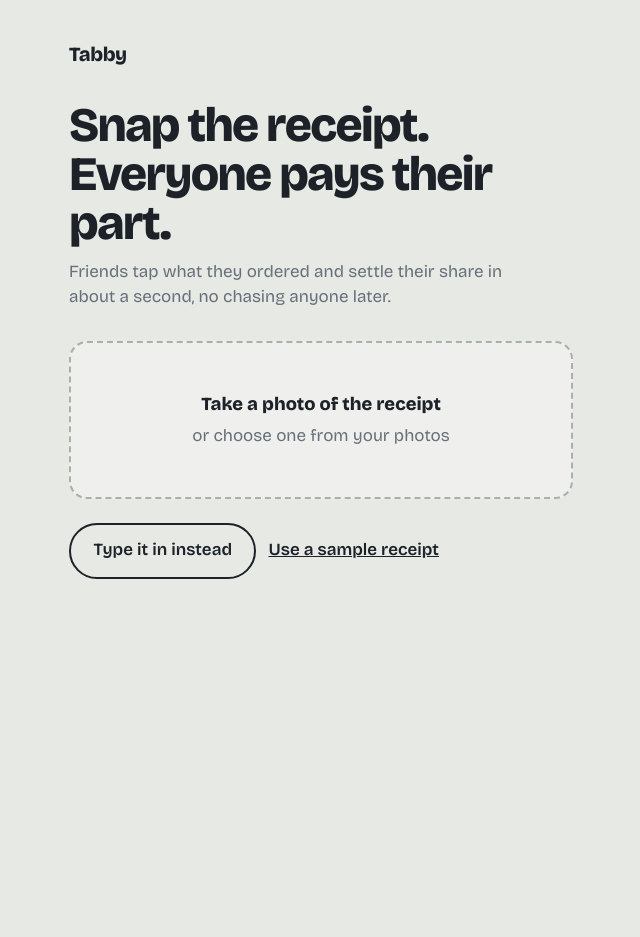
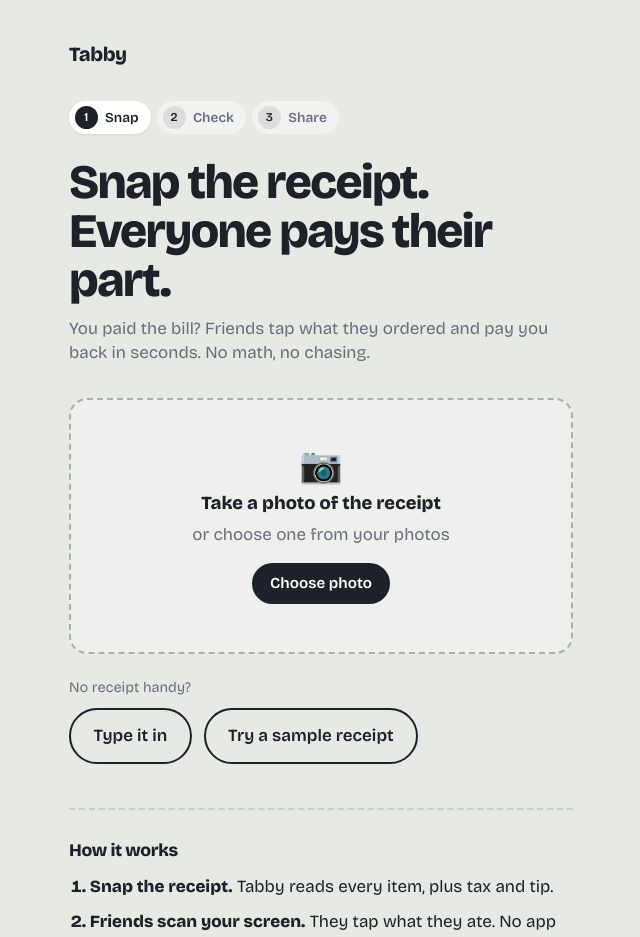
Before and after one commit to jellyfishing2346/hackknight, a Next.js app: page / in a window 1280 px wide. Shown: the top 937 px of the page, without its empty margins (319-959 px from the left). Before the commit the page ends 800 px from the top, so only its background shows below. Built offline with nearby package versions, Linux system fonts and the light colour scheme.

Commit message:
Clarity pass: steps, plain language, guided buttons

```diff
--- /dev/null
+++ b/app/components/Steps.tsx
@@ -0,0 +1,16 @@
+/** A simple numbered progress strip so people always know where they are and what's next. */
+export function Steps({ steps, current }: { steps: string[]; current: number }) {
+  return (
+    <ol className="steps" aria-label="Progress">
+      {steps.map((label, i) => {
+        const state = i < current ? "done" : i === current ? "now" : "next";
+        return (
+          <li key={label} className={`step ${state}`} aria-current={state === "now" ? "step" : undefined}>
+            <span className="step-num" aria-hidden="true">{state === "done" ? "✓" : i + 1}</span>
+            <span className="step-label">{label}</span>
+          </li>
+        );
+      })}
+    </ol>
+  );
+}
--- a/app/globals.css
+++ b/app/globals.css
@@ -173,3 +173,42 @@
 .sound-toggle { margin: 0 0 1rem; font-size: 0.9rem; }
 .sound-toggle .link { font-weight: 500; color: var(--muted); }
 .sound-toggle .link:hover { color: var(--ink); }
+
+/* ---------- Clarity pass: steps, callouts, how-it-works ---------- */
+.steps { list-style: none; display: flex; gap: 0.4rem; padding: 0; margin: 0 0 1.5rem; flex-wrap: wrap; }
+.step { display: flex; align-items: center; gap: 0.45rem; font-size: 0.85rem; font-weight: 600; color: var(--muted); padding: 0.3rem 0.75rem 0.3rem 0.35rem; border-radius: 999px; background: rgba(255,255,255,0.45); }
+.step-num { display: grid; place-items: center; width: 1.45rem; height: 1.45rem; border-radius: 50%; font-size: 0.75rem; background: rgba(28,34,40,0.1); color: var(--ink); }
+.step.now { background: var(--paper); color: var(--ink); box-shadow: 0 1px 3px rgba(28,34,40,0.08); }
+.step.now .step-num { background: var(--ink); color: var(--paper); }
+.step.done .step-num { background: var(--stamp); color: var(--paper); }
+
+.callout { background: #fff8d6; border: 1px solid #f0dc7a; border-radius: 12px; padding: 0.75rem 1rem; margin: 0 0 1rem; font-size: 0.95rem; }
+.host-hint, .callout { max-width: 26rem; }
+.live .callout { margin-top: 1rem; }
+
+.mini-steps { margin: 0.4rem 0 0; padding-left: 1.2rem; color: var(--muted); font-size: 0.95rem; }
+.mini-steps li { margin: 0.15rem 0; }
+
+.btn.big { min-height: 3.6rem; font-size: 1.1rem; }
+.drop-icon { font-size: 2.2rem; line-height: 1; }
+.drop .btn { margin-top: 0.6rem; pointer-events: none; }
+
+.how { margin-top: 2.75rem; padding-top: 1.75rem; border-top: 2px dashed #c9cec8; }
+.how h2 { font-size: 1.1rem; }
+.how ol { margin: 0; padding-left: 1.3rem; display: grid; gap: 0.6rem; }
+.how li::marker { font-weight: 800; }
+
+.advanced summary { cursor: pointer; font-size: 0.9rem; color: var(--muted); font-weight: 500; }
+.advanced summary:hover { color: var(--ink); }
+.link.quiet { color: var(--muted); font-weight: 500; }
+
+.waiting { display: flex; align-items: center; gap: 0.6rem; }
+.spinner { width: 1.6rem; height: 1.6rem; border-radius: 50%; border: 3px solid rgba(28,34,40,0.15); border-top-color: var(--ink); animation: spin 0.9s linear infinite; }
+.spinner.small { width: 1rem; height: 1rem; border-width: 2px; }
+@keyframes spin { to { transform: rotate(360deg); } }
+@media (prefers-reduced-motion: reduce) { .spinner { animation-duration: 2.5s; } }
+@media (max-width: 30rem) {
+  .steps { gap: 0.3rem; flex-wrap: nowrap; }
+  .step { font-size: 0.74rem; padding: 0.25rem 0.55rem 0.25rem 0.25rem; gap: 0.3rem; white-space: nowrap; }
+  .step-num { width: 1.2rem; height: 1.2rem; font-size: 0.68rem; }
+}
--- a/app/page.tsx
+++ b/app/page.tsx
@@ -1,5 +1,6 @@
 "use client";
 import { Brand } from "@/app/components/Brand";
+import { Steps } from "@/app/components/Steps";
 import { readJson } from "@/app/components/api";
 import { useEffect, useState } from "react";
 import { useRouter } from "next/navigation";
@@ -7,6 +8,8 @@
 import type { ParsedReceipt } from "@/lib/types";
 
 type Draft = { name: string; price: string };
+
+const HOST_STEPS = ["Snap", "Check", "Share"];
 
 const SAMPLE: ParsedReceipt = {
   merchant: "Sample receipt",
@@ -134,8 +137,9 @@
         <p style={{ margin: "0 0 0.75rem" }}>
           <button className="link back-link" onClick={reset}>← Start over</button>
         </p>
+        <Steps steps={HOST_STEPS} current={1} />
         <h1>Check the receipt</h1>
-        <p className="lede">Fix anything that was misread, then share the bill with the table.</p>
+        <p className="lede">Tap any line to fix it. Make sure the total matches your paper receipt.</p>
 
         <div className="receipt-wrap">
           <div className="receipt">
@@ -163,7 +167,7 @@
               </div>
             ))}
             <p style={{ margin: "0.75rem 0 0" }}>
-              <button className="link" onClick={() => setItems((l) => [...l, { name: "", price: "" }])}>Add item</button>
+              <button className="btn ghost small" onClick={() => setItems((l) => [...l, { name: "", price: "" }])}>+ Add an item</button>
             </p>
             <hr className="rule" />
             <div className="edit-line">
@@ -186,26 +190,29 @@
 
         <div className="host-card">
           <div className="field">
-            <label htmlFor="host">Who paid the bill?</label>
-            <input id="host" autoComplete="given-name" placeholder="Your name" value={hostName} onChange={(e) => setHostName(e.target.value)} />
+            <label htmlFor="host">You paid the bill. What's your name?</label>
+            <input id="host" autoComplete="given-name" placeholder="e.g. Sam" value={hostName} onChange={(e) => setHostName(e.target.value)} />
+            <span className="hint">Friends will see "Pay {hostName.trim() || "you"} back".</span>
           </div>
-          <div className="field">
-            <label htmlFor="wallet">Where should friends pay you back?</label>
+          <details className="advanced">
+            <summary>Advanced: get paid to your own crypto wallet</summary>
+            <div className="field" style={{ marginTop: "0.75rem" }}>
+              <label htmlFor="wallet">Your Solana wallet address</label>
               <input
                 id="wallet"
                 className="mono"
-              placeholder="Your Solana address (optional)"
+                placeholder="Leave blank to use the demo wallet"
                 value={hostWallet}
                 onChange={(e) => setHostWallet(e.target.value)}
                 spellCheck={false}
                 autoCapitalize="off"
               />
-            <span className="hint">Leave blank to use the demo wallet.</span>
             </div>
+          </details>
         </div>
 
-        <button className="btn block" onClick={start} disabled={saving || items.length === 0 || !hostName.trim()}>
-          {saving ? "Creating bill…" : hostName.trim() ? `Share with the table` : "Add your name to share"}
+        <button className="btn block big" onClick={start} disabled={saving || items.length === 0 || !hostName.trim()}>
+          {saving ? "Creating your bill…" : hostName.trim() ? "Share with the table →" : "Add your name to continue"}
         </button>
         {error && <p className="error">{error}</p>}
       </main>
@@ -215,30 +222,45 @@
   return (
     <main className="page">
       <Brand />
+      <Steps steps={HOST_STEPS} current={0} />
       <h1>Snap the receipt. Everyone pays their part.</h1>
-      <p className="lede">Friends tap what they ordered and settle their share in about a second, no chasing anyone later.</p>
+      <p className="lede">You paid the bill? Friends tap what they ordered and pay you back in seconds. No math, no chasing.</p>
 
       {stage === "reading" ? (
         <div className="drop" aria-live="polite">
           {preview && <img className="preview" src={preview} alt="Your receipt" />}
-          <strong>Reading the receipt…</strong>
+          <span className="spinner" aria-hidden="true" />
+          <strong>Reading your receipt…</strong>
+          <span className="muted">This takes a few seconds.</span>
         </div>
       ) : (
         <label className="drop">
+          <span className="drop-icon" aria-hidden="true">📷</span>
           <strong>Take a photo of the receipt</strong>
           <span className="muted">or choose one from your photos</span>
+          <span className="btn small" aria-hidden="true">Choose photo</span>
           <input type="file" accept="image/*" capture="environment" onChange={(e) => onPhoto(e.target.files?.[0])} />
         </label>
       )}
       {error && <p className="error">{error}</p>}
 
       <div className="spacer" />
+      <p className="muted" style={{ margin: "0 0 0.6rem", fontSize: "0.9rem" }}>No receipt handy?</p>
       <div className="row">
         <button className="btn ghost" onClick={() => load({ merchant: "Dinner", items: [{ name: "", price: 0 }], tax: 0, tip: 0 })}>
-          Type it in instead
+          Type it in
         </button>
-        <button className="link" onClick={() => load(SAMPLE)}>Use a sample receipt</button>
+        <button className="btn ghost" onClick={() => load(SAMPLE)}>Try a sample receipt</button>
       </div>
+
+      <section className="how" aria-labelledby="how-title">
+        <h2 id="how-title">How it works</h2>
+        <ol>
+          <li><strong>Snap the receipt.</strong> Tabby reads every item, plus tax and tip.</li>
+          <li><strong>Friends scan your screen.</strong> They tap what they ate. No app needed.</li>
+          <li><strong>Everyone pays you back.</strong> One tap each, and you watch it land.</li>
+        </ol>
+      </section>
     </main>
   );
 }
```
Also changed, not shown: app/bill/[id]/claim/page.tsx (+13 -5 lines), app/bill/[id]/page.tsx (+18 -10 lines). Lines whose indentation alone changed are shown as unchanged.
